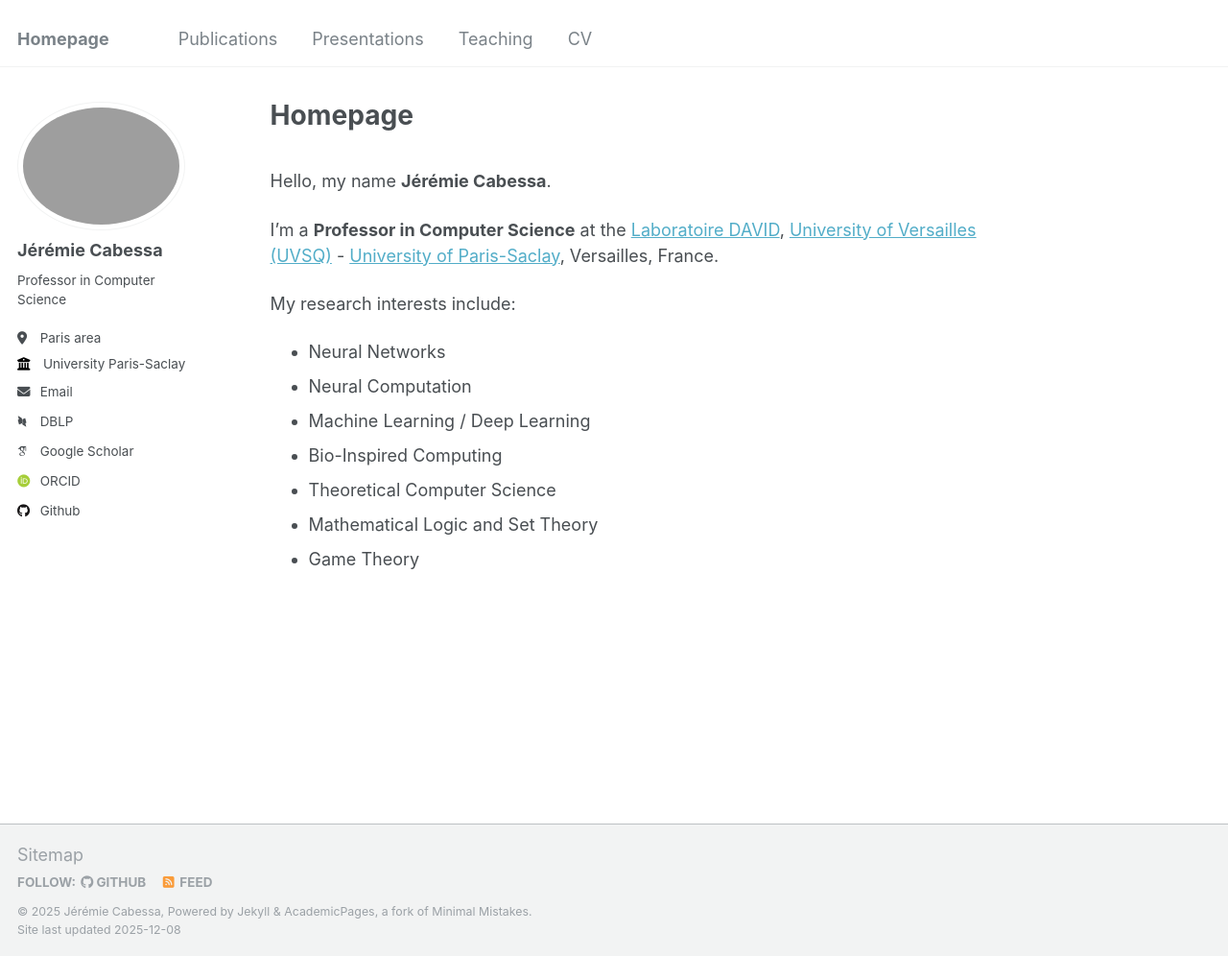
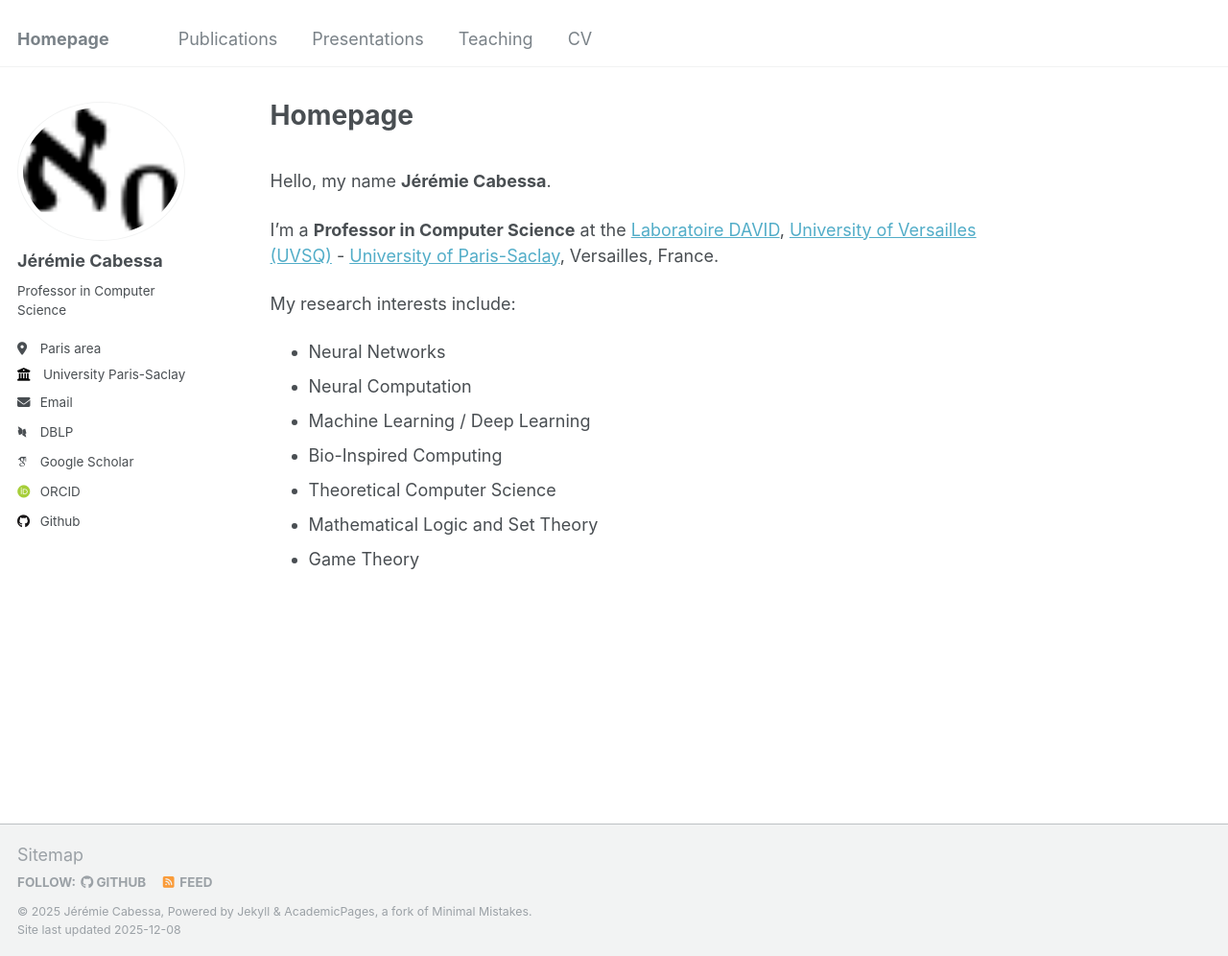
Before and after one commit to JeremCab/jeremcab.github.io, a Jekyll site: the page built from _pages/about.md, in a window 1280 px wide and 996 px high. Shown: the whole window at 96% size. Built offline with Jekyll 4.4.1, drawn with Linux system fonts in a browser that asks for light colours; some web fonts are replaced.

Commit message:
Add profile picture

```diff
--- a/_config.yml
+++ b/_config.yml
@@ -21,7 +21,7 @@ baseurl                  : "" # the subpath of your site, e.g. "/blog"
 #               Additional customization can be done by editing /_includes/author-profile.html
 author:
   # Biographic information
-  avatar           : "aleph_0.pdf"
+  avatar           : "aleph_0.png"
   name             : "Jérémie Cabessa"
   # pronouns         : # example: "she/her"
   bio              : "Professor in Computer Science"
```
Also changed, not shown: images/aleph_0.png (added), 1 other file.
